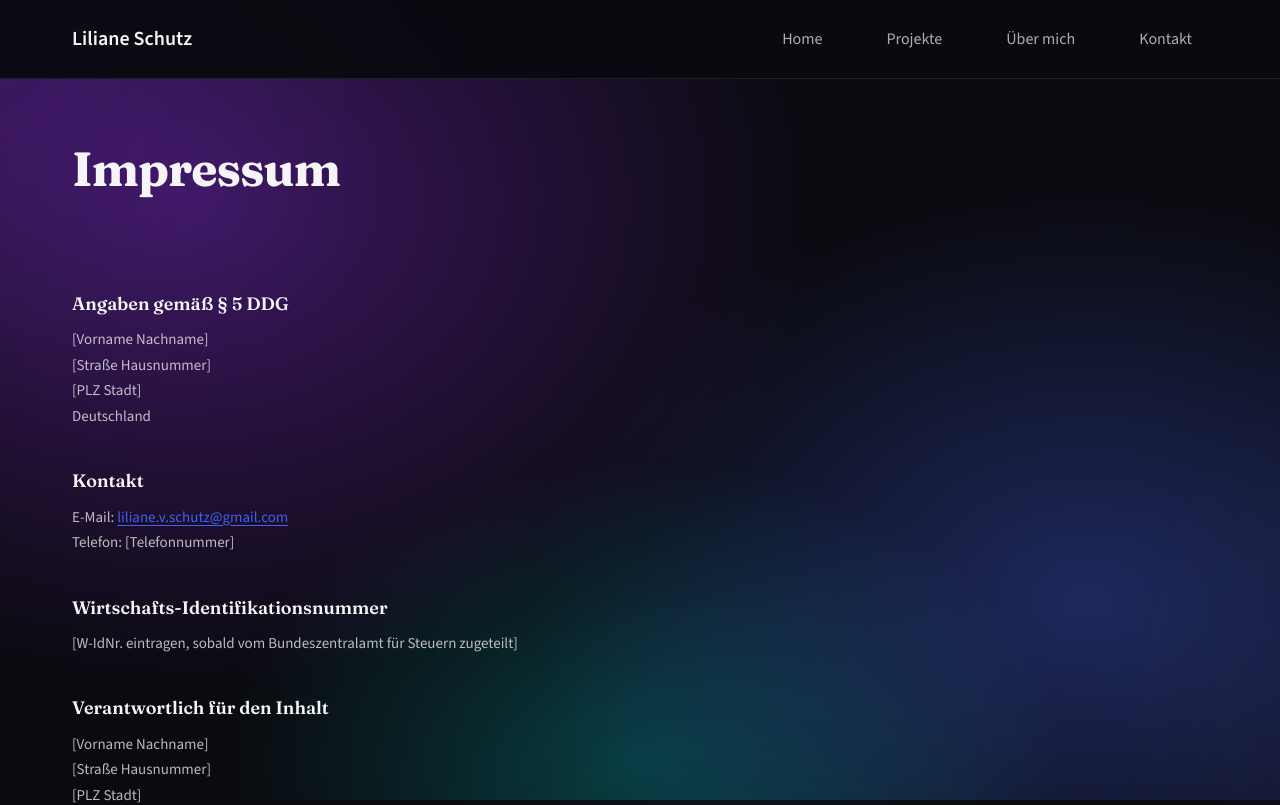
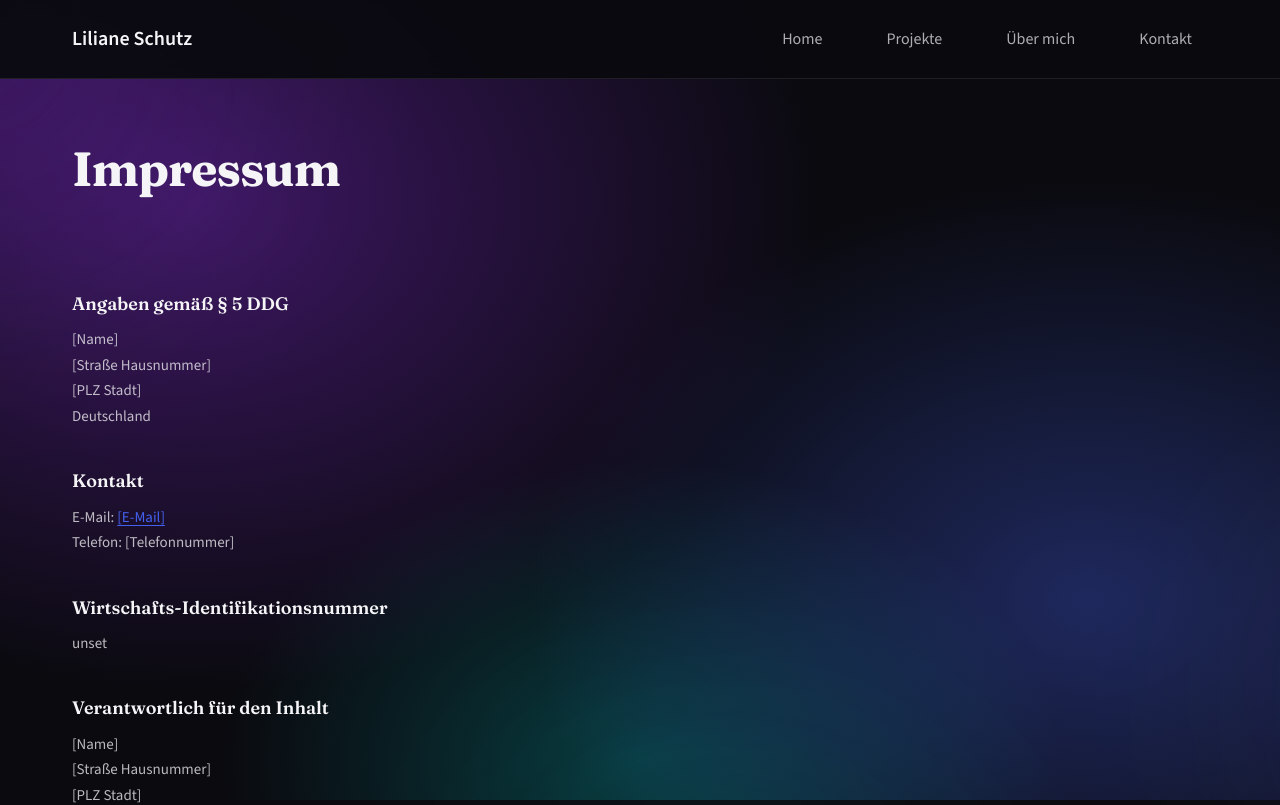
Before and after one commit to liveley/portfolio-liliane-schutz, a Next.js app in the folder portfolio/frontend/: page /impressum in a window 1280 px wide. Shown: the top 805 px of the page. Built offline with nearby package versions, Linux system fonts and the light colour scheme; no server answers.

Commit message:
refactor: load Impressum data from env vars, remove W-IdNr. section

```diff
--- a/portfolio/frontend/app/impressum/page.tsx
+++ b/portfolio/frontend/app/impressum/page.tsx
@@ -13,6 +13,13 @@ export const metadata: Metadata = {
   },
 };
 
+const name     = process.env.NEXT_PUBLIC_IMPRESSUM_NAME    ?? '[Name]';
+const strasse  = process.env.NEXT_PUBLIC_IMPRESSUM_STRASSE ?? '[Straße Hausnummer]';
+const ort      = process.env.NEXT_PUBLIC_IMPRESSUM_ORT     ?? '[PLZ Stadt]';
+const email    = process.env.NEXT_PUBLIC_IMPRESSUM_EMAIL   ?? '[E-Mail]';
+const telefon  = process.env.NEXT_PUBLIC_IMPRESSUM_TELEFON ?? '[Telefonnummer]';
+const wIdNr    = process.env.NEXT_PUBLIC_IMPRESSUM_W_IDNR;
+
 export default function ImpressumPage() {
   return (
     <PageShell>
@@ -21,11 +28,10 @@ export default function ImpressumPage() {
       <div className={styles.content}>
         <section className={styles.section}>
           <h2 className={styles.heading}>Angaben gemäß § 5 DDG</h2>
-
           <p>
-            [Vorname Nachname]<br />
-            [Straße Hausnummer]<br />
-            [PLZ Stadt]<br />
+            {name}<br />
+            {strasse}<br />
+            {ort}<br />
             Deutschland
           </p>
         </section>
@@ -33,24 +39,24 @@ export default function ImpressumPage() {
         <section className={styles.section}>
           <h2 className={styles.heading}>Kontakt</h2>
           <p>
-            E-Mail: <a href="mailto:liliane.v.schutz@gmail.com" className={styles.link}>liliane.v.schutz@gmail.com</a><br />
-            Telefon: [Telefonnummer]
+            E-Mail: <a href={`mailto:${email}`} className={styles.link}>{email}</a><br />
+            Telefon: {telefon}
           </p>
         </section>
 
-        <section className={styles.section}>
-          <h2 className={styles.heading}>Wirtschafts-Identifikationsnummer</h2>
-          <p>
-            [W-IdNr. eintragen, sobald vom Bundeszentralamt für Steuern zugeteilt]
-          </p>
-        </section>
+        {wIdNr && (
+          <section className={styles.section}>
+            <h2 className={styles.heading}>Wirtschafts-Identifikationsnummer</h2>
+            <p>{wIdNr}</p>
+          </section>
+        )}
 
         <section className={styles.section}>
           <h2 className={styles.heading}>Verantwortlich für den Inhalt</h2>
           <p>
-            [Vorname Nachname]<br />
-            [Straße Hausnummer]<br />
-            [PLZ Stadt]
+            {name}<br />
+            {strasse}<br />
+            {ort}
           </p>
         </section>
 
```
Also changed, not shown: portfolio/frontend/app/datenschutz/page.tsx (+10 -5 lines), 2 other files (tests, documents, lock files or other folders).
